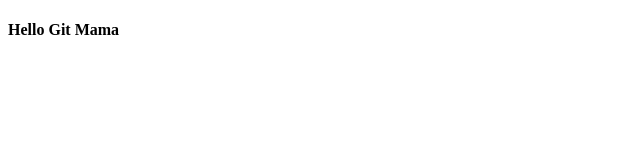
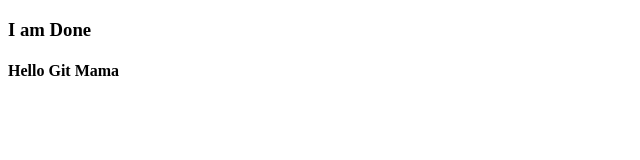
Before and after one commit to Mihir0411/My-second-Website, a plain HTML site: page index.html in a window 1280 px wide. Shown: the whole page, without its empty margins (0-640 px from the left). Drawn offline with Linux system fonts and the light colour scheme.

Commit message:
added new word

```diff
--- a/index.html
+++ b/index.html
@@ -6,6 +6,7 @@
     <title>Document</title>
 </head>
 <body>
+    <h3>I am Done</h3>
     <h4>Hello Git Mama</h4>
 </body>
 </html>
```
Also changed, not shown: 1 other file.
